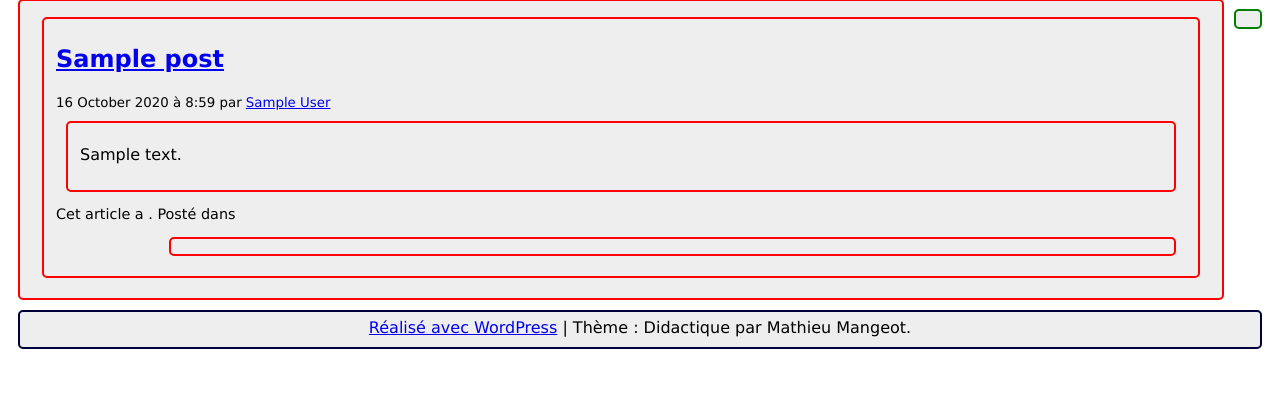
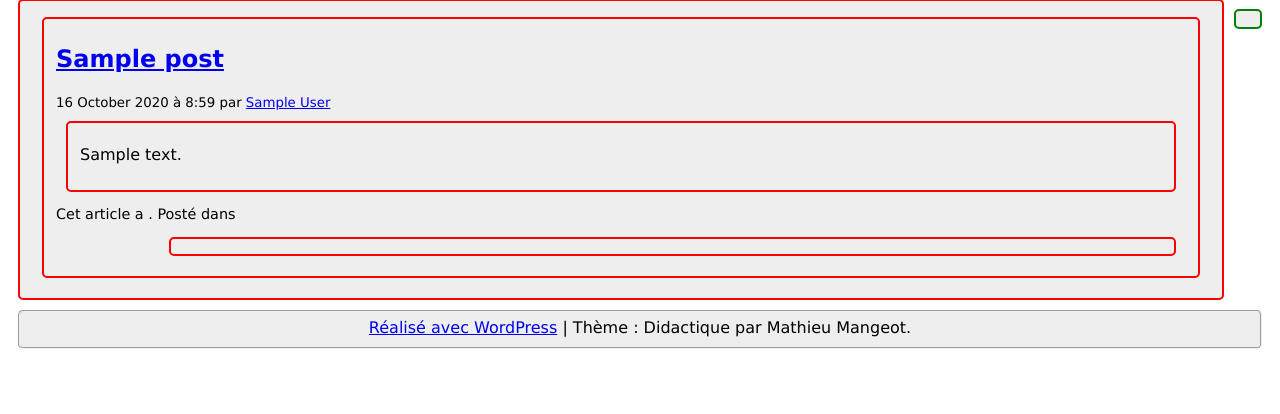
Before and after one commit to Boyadjie/Nebuleuse-projet-wordpress, a WordPress theme: template index.php in a window 1280 px wide. Shown: the part 121-535 px from the top of the page. Run offline with PHP 8.4 and a stand-in for WordPress, Linux system fonts and the light colour scheme; the site name, menu and one post (Sample post) are stand-ins, and other content is empty.

Commit message:
delete fieldset footer

```diff
--- a/css/site.css
+++ b/css/site.css
@@ -61,9 +61,7 @@ legend {
   border: 2px solid green;
 }
 
-footer fieldset, footer fieldset legend {
-  border: 2px solid #01003C;
-}
+
 
 footer {
   display: block;
```
